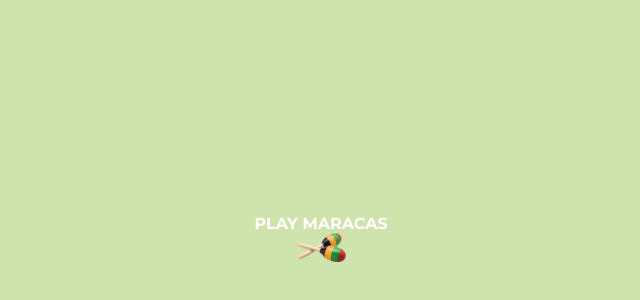
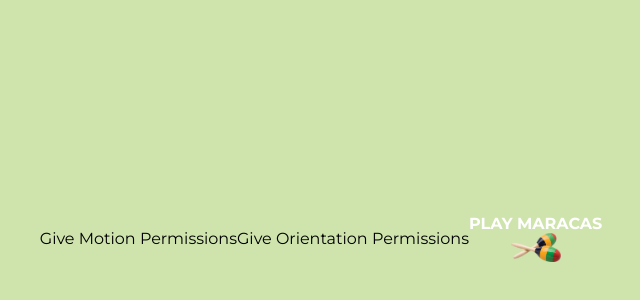
Before and after one commit to msotomorras/shaketoplay, a React (Create React App) app: page / in a window 1280 px wide. Shown: the part 162-462 px from the top of the page, without its empty margins (319-959 px from the left). Built offline with nearby package versions, Linux system fonts and the light colour scheme; no server answers.

Commit message:
add ask permision

```diff
--- a/src/app/ShakerView/ShakerView.js
+++ b/src/app/ShakerView/ShakerView.js
@@ -6,29 +6,6 @@ import maracasImg from '../../assets/maracas1.png';
 // import ReactAccelerometer from 'react-accelerometer'
 
 import './ShakerView.scss';
-
-/* Combining React-Accelerometer with React-Motion */
-// const ReactAccelerometerMotion = ({ children }) => (
-//     <ReactAccelerometer>
-//         {({ x, y }) => (
-//             <Motion style={{ x: spring(x), y: spring(y) }}>
-//                 {pos => children(pos)}
-//             </Motion>
-//         )}
-//     </ReactAccelerometer>
-// )
-
-
-// const AwesomeComponent = () => (
-//     <ReactAccelerometerMotion>
-//         {({ x, y }) => (
-//             <img
-//                 src={maracasImg}
-//                 style={{ transform: `translate3d(${x}px, ${y}px, 0)` }}
-//             />
-//         )}
-//     </ReactAccelerometerMotion>
-// )
 
 export const ShakerView = () => {
     const [isLoaded, setLoaded] = useState(false);
@@ -45,20 +22,40 @@ export const ShakerView = () => {
             }
         ).toMaster();
         // askPermissions()
-        isAccelerometer()
+        // isAccelerometer()
     }, []);
 
-    const askPermissions = () => {
-        navigator.permissions.query({ name: 'accelerometer' })
-            .then(result => {
-                if (result.state === 'denied') {
-                    console.log('Permission to use accelerometer sensor is denied.');
-                    return;
-                }
-                console.log('Asking for permissions', result)
-                // Use the sensor.
-            });
+    const askMotionPermissions = () => {
+        // feature detect
+        if (typeof DeviceMotionEvent.requestPermission === 'function') {
+            console.log('request permission')
+            DeviceMotionEvent.requestPermission()
+                .then(permissionState => {
+                    if (permissionState === 'granted') {
+                        window.addEventListener('devicemotion', () => { });
+                    }
+                })
+                .catch(console.error);
+        } else {
+            // handle regular non iOS 13+ devices
+        }
     }
+
+    const askOrientationPermissions = () => {
+        // feature detect
+        if (typeof DeviceOrientationEvent.requestPermission === 'function') {
+            console.log('request permission')
+          DeviceOrientationEvent.requestPermission()
+            .then(permissionState => {
+              if (permissionState === 'granted') {
+                window.addEventListener('deviceorientation', () => {});
+              }
+            })
+            .catch(console.error);
+        } else {
+          // handle regular non iOS 13+ devices
+        }
+      }
 
     const isAccelerometer = () => {
         if (window.DeviceMotionEvent == undefined) {
@@ -73,9 +70,9 @@ export const ShakerView = () => {
 
     const accelerometerUpdate = (e) => {
         console.log('positions---->')
-        var aX = e.accelerationIncludingGravity.x*1;
-        var aY = e.accelerationIncludingGravity.y*1;
-        var aZ = e.accelerationIncludingGravity.z*1;
+        var aX = e.accelerationIncludingGravity.x * 1;
+        var aY = e.accelerationIncludingGravity.y * 1;
+        var aZ = e.accelerationIncludingGravity.z * 1;
 
         console.log('positions---->', aX, aY, aZ)
 
@@ -87,33 +84,6 @@ export const ShakerView = () => {
         const yPosition = Math.atan2(aX, aZ);
 
         console.log('positions---->', xPosition, yPosition)
-     }
-
-    const useAccelerometer = () => {
-        // let accelerometer = null;
-        // try {
-        //     accelerometer = new Accelerometer({ referenceFrame: 'device' });
-        //     accelerometer.addEventListener('error', event => {
-        //         // Handle runtime errors.
-        //         if (event.error.name === 'NotAllowedError') {
-        //             // Branch to code for requesting permission.
-        //         } else if (event.error.name === 'NotReadableError') {
-        //             console.log('Cannot connect to the sensor.');
-        //         }
-        //     });
-        //     accelerometer.addEventListener('reading', () => reloadOnShake(accelerometer));
-        //     accelerometer.start();
-        // } catch (error) {
-        //     // Handle construction errors.
-        //     if (error.name === 'SecurityError') {
-        //         // See the note above about feature policy.
-        //         console.log('Sensor construction was blocked by a feature policy.');
-        //     } else if (error.name === 'ReferenceError') {
-        //         console.log('Sensor is not supported by the User Agent.');
-        //     } else {
-        //         throw error;
-        //     }
-        // }
     }
 
     const handleClick = () => sampler.current.triggerAttack("A1");
@@ -122,12 +92,16 @@ export const ShakerView = () => {
 
     return (
         <div className='ShakerView'>
-
+            <div className='motion' onClick={() => askMotionPermissions()}>
+                Give Motion Permissions
+            </div>
+            <div className='motion' onClick={() => askOrientationPermissions()}>
+                Give Orientation Permissions
+            </div>
             <div className='buttonshaker' disabled={!isLoaded} onClick={() => handleClick()}>
                 PLAY MARACAS
                 <br />
                 <img className='maracas' src={maracasImg} alt="Logo" />
-                {/* <AwesomeComponent/> */}
             </div>
         </div>
     );
```
